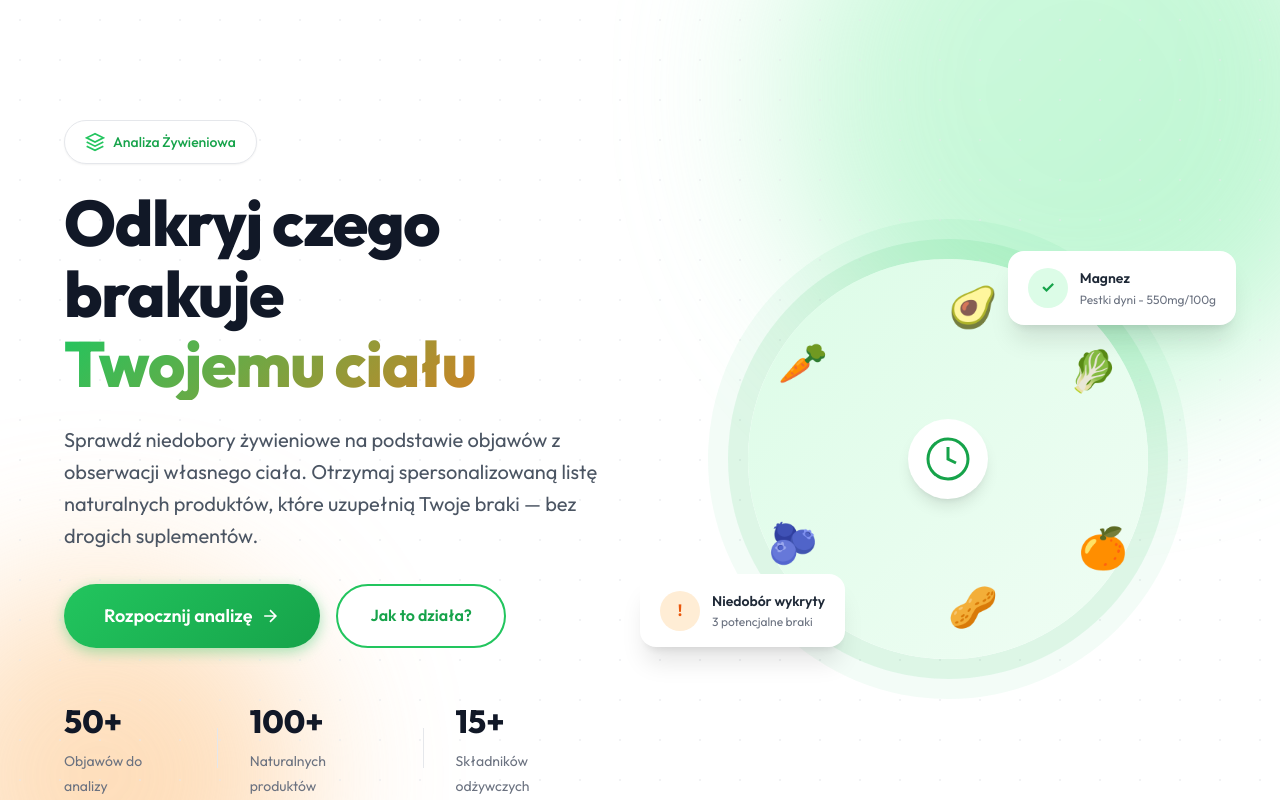
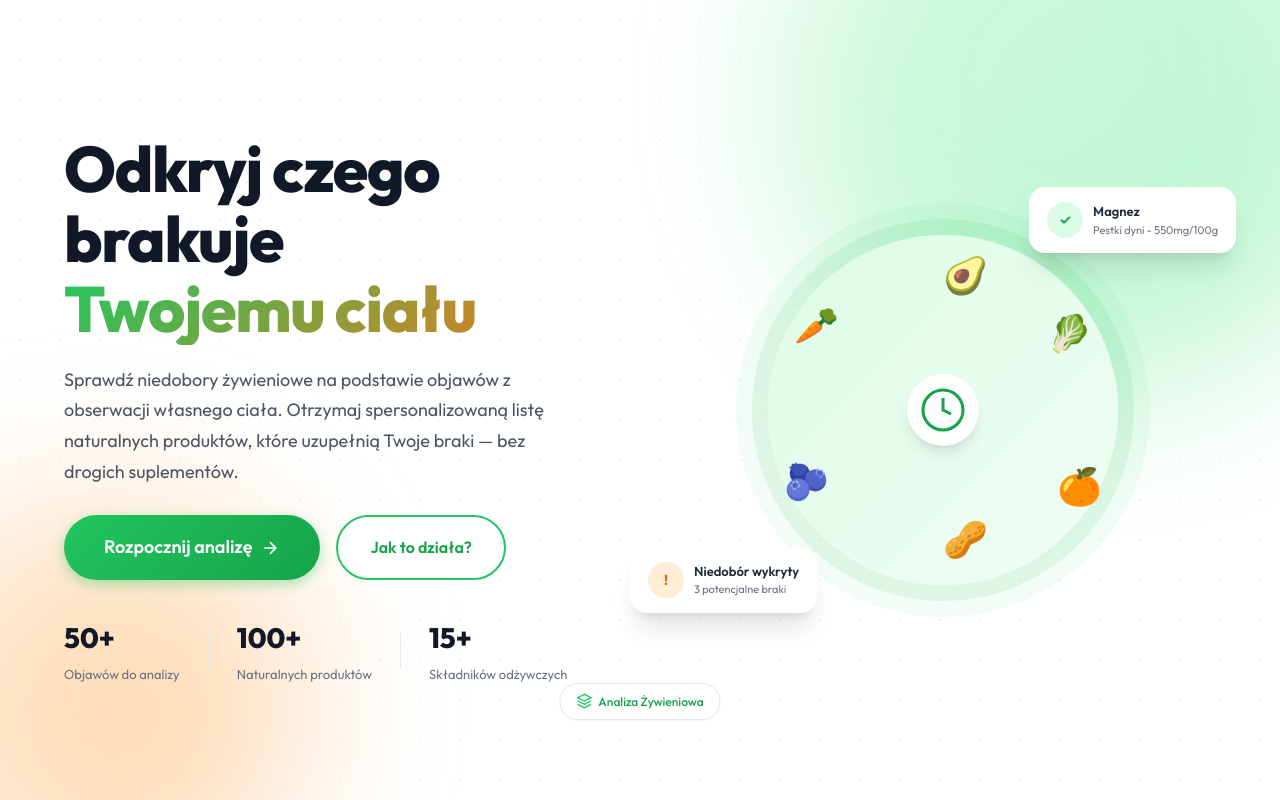
Before and after one commit to patentfm/dieta, a Vue app: page / in a window 1280 px wide. Shown: the top 800 px of the page. Built offline with nearby package versions, Linux system fonts and the light colour scheme.

Commit message:
ux fix, clarified ui,

```diff
--- a/src/components/form/steps/Step1BasicInfo.vue
+++ b/src/components/form/steps/Step1BasicInfo.vue
@@ -23,25 +23,27 @@
 
       <div class="form-group">
         <label class="form-label">Płeć</label>
-        <div class="radio-group horizontal">
+        <div class="radio-group gender-group">
           <div
-            class="radio-item"
+            class="radio-item gender-item"
             :class="{ selected: localData.gender === 'female' }"
             @click="localData.gender = 'female'"
           >
             <input type="radio" v-model="localData.gender" value="female" />
             <label>
-              <span class="option-title">👩 Kobieta</span>
+              <span class="gender-icon">👩</span>
+              <span class="gender-label">Kobieta</span>
             </label>
           </div>
           <div
-            class="radio-item"
+            class="radio-item gender-item"
             :class="{ selected: localData.gender === 'male' }"
             @click="localData.gender = 'male'"
           >
             <input type="radio" v-model="localData.gender" value="male" />
             <label>
-              <span class="option-title">👨 Mężczyzna</span>
+              <span class="gender-icon">👨</span>
+              <span class="gender-label">Mężczyzna</span>
             </label>
           </div>
         </div>
@@ -158,18 +160,34 @@ watch(localData, (newVal) => {
   grid-column: 1 / -1;
 }
 
-.radio-group.horizontal {
+/* Gender selection - consistent layout */
+.gender-group {
   display: grid;
   grid-template-columns: repeat(2, 1fr);
   gap: 12px;
 }
 
-.radio-item {
-  text-align: center;
+.gender-item {
+  display: flex;
+  align-items: center;
+  justify-content: center;
+  padding: 14px 16px !important;
 }
 
-.radio-group.horizontal .option-title {
-  font-size: 1rem;
+.gender-item label {
+  display: flex;
+  align-items: center;
+  gap: 8px;
+  cursor: pointer;
+}
+
+.gender-icon {
+  font-size: 1.25rem;
+}
+
+.gender-label {
+  font-weight: 500;
+  color: var(--gray-800);
 }
 
 @media (max-width: 640px) {
@@ -177,8 +195,8 @@ watch(localData, (newVal) => {
     grid-template-columns: 1fr;
   }
 
-  .radio-group.horizontal {
-    grid-template-columns: 1fr;
+  .gender-group {
+    grid-template-columns: repeat(2, 1fr);
   }
 }
 </style>
--- a/src/components/landing/Benefits.vue
+++ b/src/components/landing/Benefits.vue
@@ -1,5 +1,5 @@
 <template>
-  <section class="benefits">
+  <section id="benefits" class="benefits">
     <div class="container">
       <div class="benefits-grid">
         <div class="benefits-content">
--- a/src/components/landing/Footer.vue
+++ b/src/components/landing/Footer.vue
@@ -39,7 +39,7 @@
             <li><a href="#how-it-works">Jak to działa</a></li>
             <li><a href="#form">Rozpocznij analizę</a></li>
             <li><a href="#">Baza produktów</a></li>
-            <li><a href="#">FAQ</a></li>
+            <li><a href="#benefits" class="faq-link">FAQ</a></li>
           </ul>
         </div>
 
@@ -47,7 +47,7 @@
         <div class="footer-links">
           <h4>Zasoby</h4>
           <ul>
-            <li><a href="#">Blog o żywieniu</a></li>
+            <li><a href="#">Sztuczki kulinarne</a></li>
             <li><a href="#">Przepisy</a></li>
             <li><a href="#">Poradniki</a></li>
             <li><a href="#">Kalkulator BMI</a></li>
--- a/src/components/landing/HeroSection.vue
+++ b/src/components/landing/HeroSection.vue
@@ -10,15 +10,6 @@
     <div class="container">
       <div class="hero-content">
         <div class="hero-text">
-          <span class="hero-badge">
-            <svg width="20" height="20" viewBox="0 0 24 24" fill="none" stroke="currentColor" stroke-width="2">
-              <path d="M12 2L2 7l10 5 10-5-10-5z"/>
-              <path d="M2 17l10 5 10-5"/>
-              <path d="M2 12l10 5 10-5"/>
-            </svg>
-            Analiza Żywieniowa
-          </span>
-
           <h1 class="hero-title">
             Odkryj czego brakuje
             <span class="text-gradient">Twojemu ciału</span>
@@ -101,6 +92,18 @@
       </div>
     </div>
 
+    <!-- Badge moved to bottom -->
+    <div class="hero-badge-container">
+      <span class="hero-badge">
+        <svg width="16" height="16" viewBox="0 0 24 24" fill="none" stroke="currentColor" stroke-width="2">
+          <path d="M12 2L2 7l10 5 10-5-10-5z"/>
+          <path d="M2 17l10 5 10-5"/>
+          <path d="M2 12l10 5 10-5"/>
+        </svg>
+        Analiza Żywieniowa
+      </span>
+    </div>
+
     <!-- Scroll indicator -->
     <div class="scroll-indicator">
       <div class="mouse">
@@ -120,7 +123,7 @@
   min-height: 100vh;
   display: flex;
   align-items: center;
-  padding: 120px 0 80px;
+  padding: 60px 0 40px;
   overflow: hidden;
 }
 
@@ -171,7 +174,7 @@
   z-index: 1;
   display: grid;
   grid-template-columns: 1fr 1fr;
-  gap: 80px;
+  gap: 60px;
   align-items: center;
 }
 
@@ -179,27 +182,8 @@
   animation: fadeInUp 0.8s ease forwards;
 }
 
-.hero-badge {
-  display: inline-flex;
-  align-items: center;
-  gap: 8px;
-  padding: 10px 20px;
-  background: white;
-  border: 1px solid var(--gray-200);
-  border-radius: var(--radius-full);
-  font-size: 0.875rem;
-  font-weight: 500;
-  color: var(--primary-600);
-  margin-bottom: 24px;
-  box-shadow: var(--shadow-sm);
-}
-
-.hero-badge svg {
-  color: var(--primary-500);
-}
-
 .hero-title {
-  margin-bottom: 24px;
+  margin-bottom: 20px;
   line-height: 1.1;
 }
 
@@ -212,23 +196,24 @@
 }
 
 .hero-description {
-  font-size: 1.25rem;
+  font-size: 1.125rem;
   color: var(--gray-600);
-  margin-bottom: 32px;
-  max-width: 540px;
+  margin-bottom: 28px;
+  max-width: 520px;
+  line-height: 1.7;
 }
 
 .hero-cta {
   display: flex;
   gap: 16px;
-  margin-bottom: 48px;
+  margin-bottom: 36px;
 }
 
 /* Stats */
 .hero-stats {
   display: flex;
   align-items: center;
-  gap: 32px;
+  gap: 28px;
 }
 
 .stat {
@@ -237,20 +222,47 @@
 
 .stat-number {
   display: block;
-  font-size: 2rem;
+  font-size: 1.75rem;
   font-weight: 800;
   color: var(--gray-900);
 }
 
 .stat-label {
-  font-size: 0.875rem;
+  font-size: 0.8125rem;
   color: var(--gray-500);
 }
 
 .stat-divider {
   width: 1px;
-  height: 40px;
+  height: 36px;
   background: var(--gray-200);
+}
+
+/* Badge at bottom */
+.hero-badge-container {
+  position: absolute;
+  bottom: 80px;
+  left: 50%;
+  transform: translateX(-50%);
+  z-index: 2;
+}
+
+.hero-badge {
+  display: inline-flex;
+  align-items: center;
+  gap: 6px;
+  padding: 8px 16px;
+  background: white;
+  border: 1px solid var(--gray-200);
+  border-radius: var(--radius-full);
+  font-size: 0.75rem;
+  font-weight: 500;
+  color: var(--primary-600);
+  box-shadow: var(--shadow-sm);
+}
+
+.hero-badge svg {
+  color: var(--primary-500);
 }
 
 /* Visual / Illustration */
@@ -277,21 +289,21 @@
 
 .illustration-circle {
   position: relative;
-  width: 400px;
-  height: 400px;
+  width: 350px;
+  height: 350px;
   background: linear-gradient(135deg, var(--primary-100), var(--primary-50));
   border-radius: 50%;
   display: flex;
   align-items: center;
   justify-content: center;
   box-shadow:
-    0 0 0 20px rgba(34, 197, 94, 0.1),
-    0 0 0 40px rgba(34, 197, 94, 0.05);
+    0 0 0 16px rgba(34, 197, 94, 0.1),
+    0 0 0 32px rgba(34, 197, 94, 0.05);
 }
 
 .center-icon {
-  width: 80px;
-  height: 80px;
+  width: 72px;
+  height: 72px;
   background: white;
   border-radius: 50%;
   display: flex;
@@ -303,24 +315,24 @@
 
 .food-item {
   position: absolute;
-  font-size: 2.5rem;
+  font-size: 2.25rem;
   animation: float 4s ease-in-out infinite;
 }
 
-.food-1 { top: 20px; left: 50%; transform: translateX(-50%); animation-delay: 0s; }
-.food-2 { top: 80px; right: 30px; animation-delay: 0.5s; }
-.food-3 { bottom: 80px; right: 20px; animation-delay: 1s; }
-.food-4 { bottom: 20px; left: 50%; transform: translateX(-50%); animation-delay: 1.5s; }
-.food-5 { bottom: 80px; left: 20px; animation-delay: 2s; }
-.food-6 { top: 80px; left: 30px; animation-delay: 2.5s; }
+.food-1 { top: 16px; left: 50%; transform: translateX(-50%); animation-delay: 0s; }
+.food-2 { top: 70px; right: 26px; animation-delay: 0.5s; }
+.food-3 { bottom: 70px; right: 16px; animation-delay: 1s; }
+.food-4 { bottom: 16px; left: 50%; transform: translateX(-50%); animation-delay: 1.5s; }
+.food-5 { bottom: 70px; left: 16px; animation-delay: 2s; }
+.food-6 { top: 70px; left: 26px; animation-delay: 2.5s; }
 
 /* Floating cards */
 .floating-card {
   position: absolute;
   display: flex;
   align-items: center;
-  gap: 12px;
-  padding: 16px 20px;
+  gap: 10px;
+  padding: 14px 18px;
   background: white;
   border-radius: var(--radius-lg);
   box-shadow: var(--shadow-xl);
@@ -328,25 +340,26 @@
 }
 
 .card-1 {
-  top: 60px;
+  top: 50px;
   right: -20px;
   animation-delay: 0.5s;
 }
 
 .card-2 {
-  bottom: 80px;
+  bottom: 70px;
   left: -40px;
   animation-delay: 1s;
 }
 
 .card-icon {
-  width: 40px;
-  height: 40px;
+  width: 36px;
+  height: 36px;
   border-radius: 50%;
   display: flex;
   align-items: center;
   justify-content: center;
   font-weight: 700;
+  font-size: 0.875rem;
 }
 
 .card-icon.success {
@@ -366,44 +379,44 @@
 
 .card-title {
   font-weight: 600;
-  font-size: 0.875rem;
+  font-size: 0.8125rem;
   color: var(--gray-800);
 }
 
 .card-desc {
-  font-size: 0.75rem;
+  font-size: 0.6875rem;
   color: var(--gray-500);
 }
 
 /* Scroll indicator */
 .scroll-indicator {
   position: absolute;
-  bottom: 32px;
+  bottom: 20px;
   left: 50%;
   transform: translateX(-50%);
   display: flex;
   flex-direction: column;
   align-items: center;
-  gap: 8px;
+  gap: 6px;
   color: var(--gray-400);
-  font-size: 0.75rem;
+  font-size: 0.6875rem;
   animation: fadeIn 1s ease 1s forwards;
   opacity: 0;
 }
 
 .mouse {
-  width: 24px;
-  height: 40px;
+  width: 20px;
+  height: 32px;
   border: 2px solid var(--gray-300);
-  border-radius: 12px;
+  border-radius: 10px;
   display: flex;
   justify-content: center;
-  padding-top: 8px;
+  padding-top: 6px;
 }
 
 .wheel {
-  width: 4px;
-  height: 8px;
+  width: 3px;
+  height: 6px;
   background: var(--gray-400);
   border-radius: 2px;
   animation: scroll 1.5s ease-in-out infinite;
@@ -411,14 +424,18 @@
 
 @keyframes scroll {
   0%, 100% { opacity: 1; transform: translateY(0); }
-  50% { opacity: 0.5; transform: translateY(6px); }
+  50% { opacity: 0.5; transform: translateY(4px); }
 }
 
 /* Responsive */
 @media (max-width: 1024px) {
+  .hero {
+    padding: 40px 0 30px;
+  }
+
   .hero-content {
     grid-template-columns: 1fr;
-    gap: 60px;
+    gap: 40px;
     text-align: center;
   }
 
@@ -428,7 +445,7 @@
 
   .hero-visual {
     order: 0;
-    max-width: 400px;
+    max-width: 320px;
     margin: 0 auto;
   }
 
@@ -446,27 +463,32 @@
   }
 
   .illustration-circle {
-    width: 300px;
-    height: 300px;
+    width: 260px;
+    height: 260px;
   }
 
   .floating-card {
     display: none;
   }
+
+  .hero-badge-container {
+    bottom: 60px;
+  }
 }
 
 @media (max-width: 640px) {
   .hero {
-    padding: 100px 0 60px;
+    padding: 30px 0 20px;
+    min-height: auto;
   }
 
   .hero-stats {
     flex-direction: column;
-    gap: 16px;
+    gap: 12px;
   }
 
   .stat-divider {
-    width: 60px;
+    width: 50px;
     height: 1px;
   }
 
@@ -481,5 +503,23 @@
   .scroll-indicator {
     display: none;
   }
+
+  .hero-badge-container {
+    position: relative;
+    bottom: auto;
+    left: auto;
+    transform: none;
+    text-align: center;
+    margin-top: 24px;
+  }
+
+  .illustration-circle {
+    width: 220px;
+    height: 220px;
+  }
+
+  .food-item {
+    font-size: 1.75rem;
+  }
 }
 </style>
```
Also changed, not shown: src/components/results/ResultsPage.vue (+101 -93 lines).
